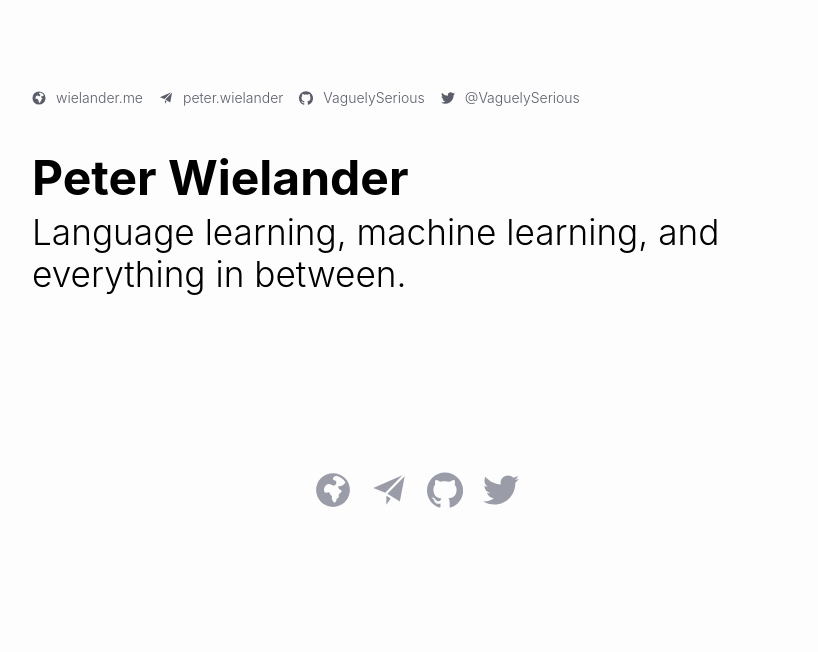
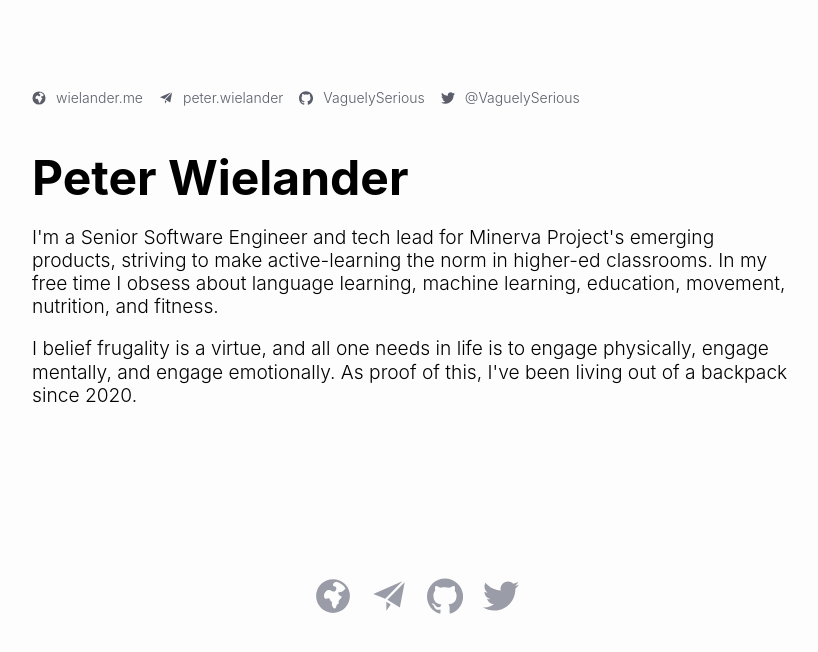
Before and after one commit to VaguelySerious/wielander.me, a Nuxt app: page / in a window 1280 px wide. Shown: the top 652 px of the page, without its empty margins (223-1041 px from the left). Built offline with nearby package versions, Linux system fonts and the light colour scheme.

Commit message:
New subtitle

```diff
--- a/layouts/default.vue
+++ b/layouts/default.vue
@@ -32,11 +32,13 @@
           >
             {{ title }}
           </nuxt-link>
-          <h2
+          <h3
             v-if="isMainPage"
             class="header-subtitle"
-            v-html="description"
-          ></h2>
+          >
+            <p>I'm a Senior Software Engineer and tech lead for <a href="https://www.minervaproject.com/">Minerva Project</a>'s emerging products, striving to make active-learning the norm in higher-ed classrooms. In my free time I obsess about language learning, machine learning, education, movement, nutrition, and fitness.</p>
+            <p>I belief frugality is a virtue, and all one needs in life is to engage physically, engage mentally, and engage emotionally. As proof of this, I've been living out of a backpack since 2020.</p>
+          </h3>
           <!-- <div v-else class="header-subtitle" v-html="description"></div> -->
         </div>
       </header>
@@ -90,7 +92,7 @@ export default Vue.extend({
       title: 'Peter Wielander',
       description:
         'Language learning, machine learning, and everything in between.',
-      footer: 'Thank you for dropping by.',
+      footer: "Thanks for dropping by, you're welcome anytime.",
       mail,
       links: [
         {
@@ -168,9 +170,9 @@ export default Vue.extend({
 
   &-subtitle
     margin-top: 0.25rem
-    font-size: 1.4em
+    font-size: 1.2em
     @media (min-width: 992px)
-      font-size: 2.2em
+      font-size: 1.5em
     font-weight: 300
     line-height: 1.2
 
```
